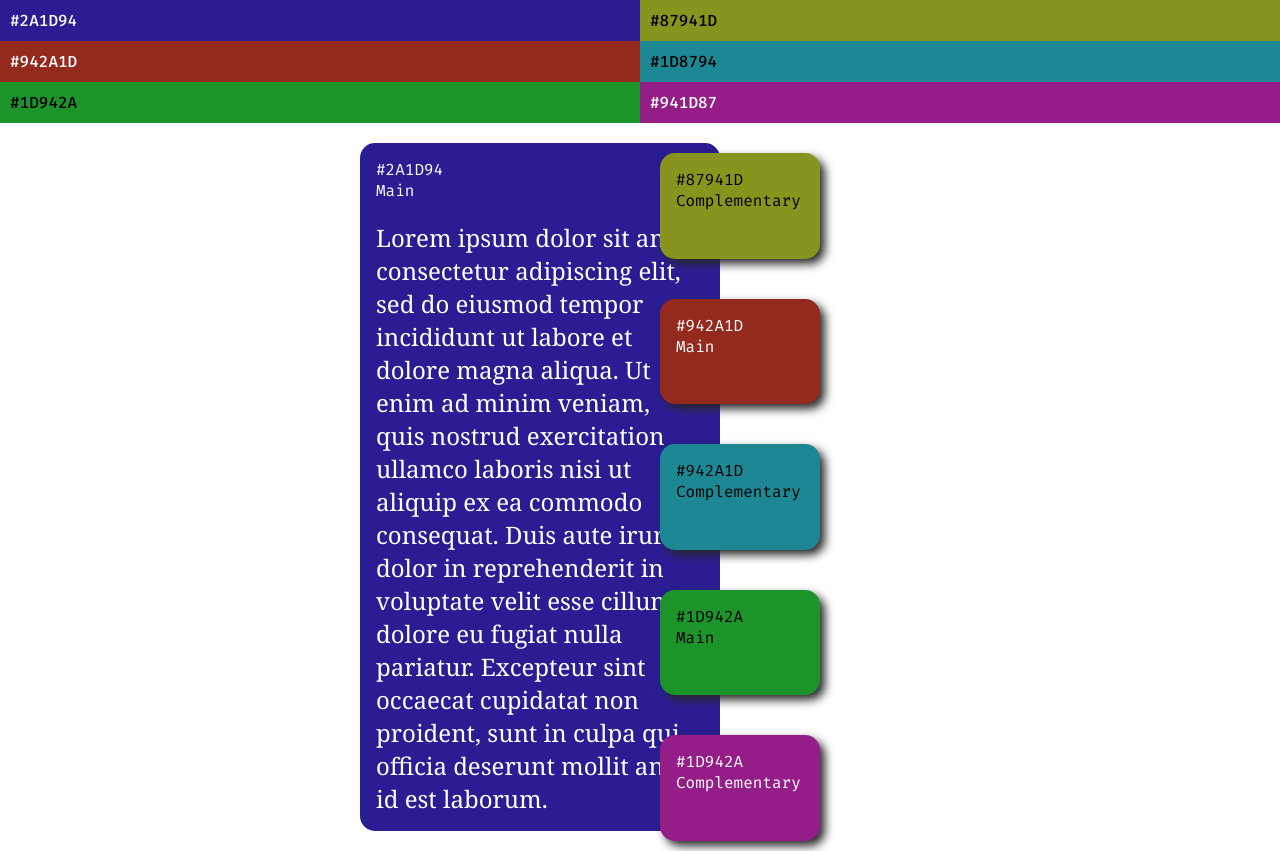
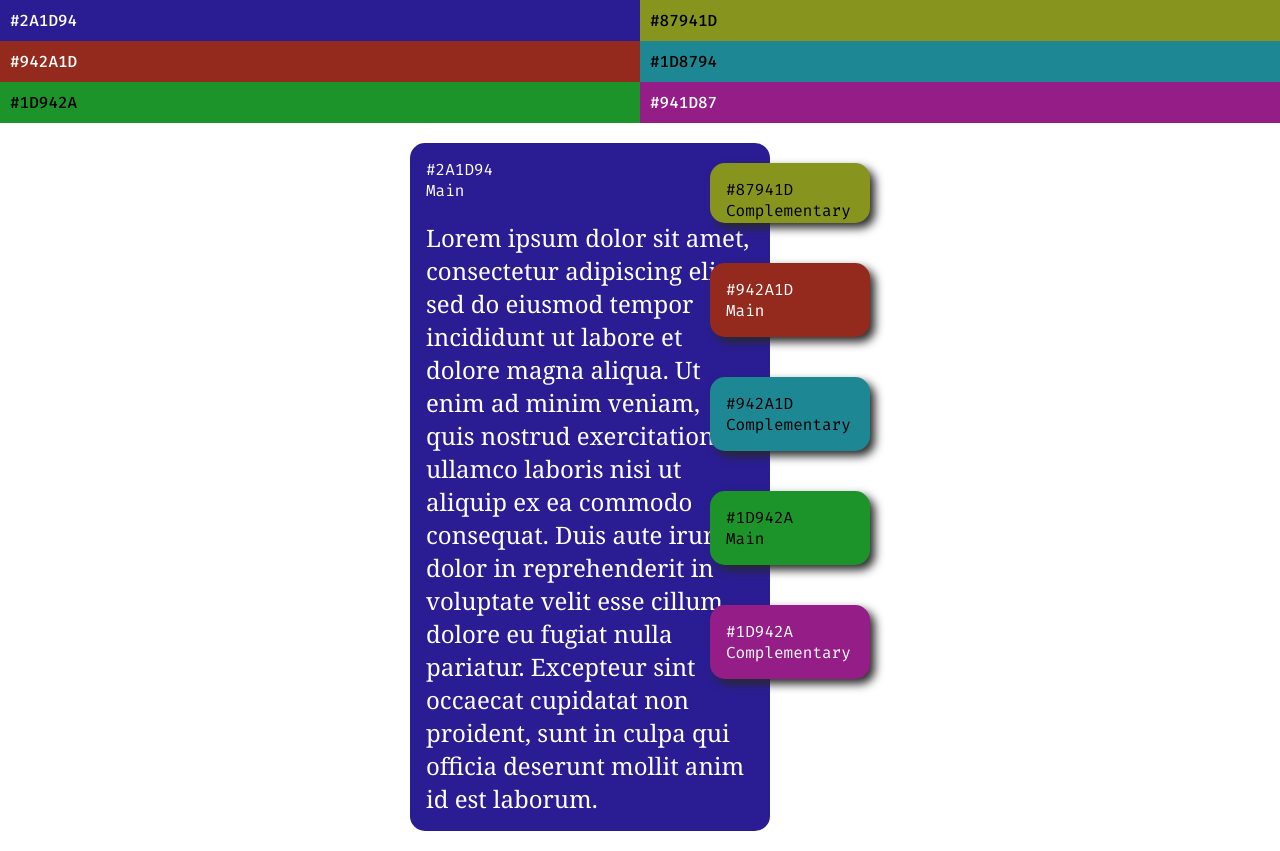
Before and after one commit to Wombat42/palette_chooser, a React (Create React App) app: page / in a window 1280 px wide. Built offline with nearby package versions, Linux system fonts and the light colour scheme.

Commit message:
overlapped grid for samples, centered everything

```diff
--- a/src/components/colorcard/index.jsx
+++ b/src/components/colorcard/index.jsx
@@ -32,13 +32,7 @@ export const Block = styled(BL)`
   margin: 20px;
   padding: 1rem;
   text-align: left;
-
   font-family: var(--font-code);
-  transform: ${(props) =>
-    props.variant === "small" ? "translate(-100px,10px)" : ""};
-  box-shadow: ${(props) =>
-    props.variant === "small" ? "5px 5px 10px var(--color-shadow)" : ""};
-
   .rgb-code {
     text-transform: uppercase;
   }
@@ -53,6 +47,21 @@ export const Block = styled(BL)`
   }
 `;
 
+export const MainBlock = styled(Block)`
+  transform: unset;
+  grid-column: main-start / main-end;
+  grid-row: 1 / 7;
+  z-index: 0;
+`;
+
+export const SmallBlock = styled(Block)`
+  box-shadow: 5px 5px 10px var(--color-shadow);
+  transform: translate(0px, 20px);
+  grid-column: sample-start / sample-end;
+  grid-row: 1;
+  z-index: 10;
+`;
+
 function C(props) {
   const { className, colors } = props;
   const [mainColor] = colors;
@@ -62,40 +71,40 @@ function C(props) {
     <div className={className}>
       {mainColor ? (
         <div className="block-grid">
-          <Block
+          <MainBlock
             color={mainColor.main}
             group={mainColor.name}
             var="main"
             text="Main"
             description={lorem}
-            style={{
-              gridColumn: "1",
-              gridRow: "1/6"
-            }}
           />
-          <Block
+          <SmallBlock
             color={mainColor.complement}
             group={mainColor.name}
             var="complement"
             text="Complementary"
             variant="small"
           />
-          {otherColors.map((color) => {
+          {otherColors.map((color, index) => {
             return (
               <>
-                <Block
+                <SmallBlock
                   color={color.main}
                   group={color.name}
                   var="main"
                   text="main"
-                  variant="small"
+                  style={{
+                    gridRow: `${(index + 1) * 2}`
+                  }}
                 />
-                <Block
+                <SmallBlock
                   color={color.main}
                   group={color.name}
                   var="complement"
                   text="Complementary"
-                  variant="small"
+                  style={{
+                    gridRow: `${(index + 1) * 2 + 1}`
+                  }}
                 />
               </>
             );
@@ -114,7 +123,7 @@ export const Card = styled(C)`
 
   .block-grid {
     display: grid;
-    grid-template-columns: 400px 200px;
-    grid-auto-rows: minmax(100px, auto);
+    grid-template-columns: [main-start] 300px [sample-start] 100px [main-end] 100px [sample-end];
+    grid-template-rows: [first-line] repeat(auto-fill, 100px) [last-line];
   }
 `;
```
